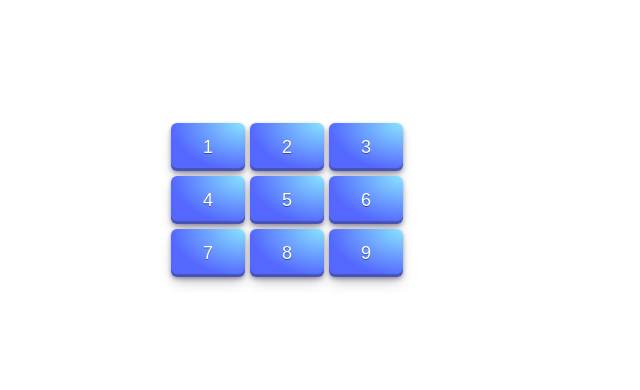
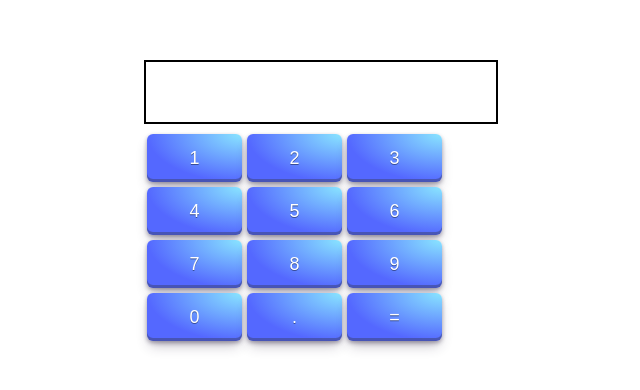
Before and after one commit to pkrzysiekk/odin-Calculator, a plain HTML site: page index.html in a window 1280 px wide. Shown: the part 208-598 px from the top of the page, without its empty margins (319-959 px from the left). Drawn offline with Linux system fonts and the light colour scheme.

Commit message:
Add lower buttons with proper styling

```diff
--- a/index.html
+++ b/index.html
@@ -22,6 +22,9 @@
             <button class="numerical"id="b7">7</button>
             <button class="numerical"id="b8">8</button>
             <button class="numerical"id="b9">9</button>
+            <button class="numerical"id="b0">0</button>
+            <button class="numerical"id="comma">.</button>
+            <button class="numerical"id="equals">=</button>
         </div>
 
     </div>
--- a/styles.css
+++ b/styles.css
@@ -10,12 +10,15 @@ body{
 }
 .container{
     display: flex;
+    flex-direction: column;
     justify-content: center;
     flex-wrap: wrap;
 
 }
 .buttons{
     display: flex;
+    justify-content: center;
+    text-align: center;
     flex-wrap: wrap;
     width: 300px;
     gap: 5px;
@@ -31,10 +34,11 @@ body{
     will-change: box-shadow,transform;
     background: radial-gradient( 100% 100% at 100% 0%, #89E5FF 0%, #5468FF 100% );
     box-shadow: 0px 2px 4px rgb(45 35 66 / 40%), 0px 7px 13px -3px rgb(45 35 66 / 30%), inset 0px -3px 0px rgb(58 65 111 / 50%);
-    padding: 0 32px;
+    padding: 0 42px;
     border-radius: 6px;
     color: #fff;
     height: 48px;
+    min-width: 95px;
     font-size: 18px;
     text-shadow: 0 1px 0 rgb(0 0 0 / 40%);
     transition: box-shadow 0.15s ease,transform 0.15s ease;
@@ -48,3 +52,11 @@ body{
     }
 
 }
+
+.display{
+    display: flex;
+    height: 60px;
+    width: 350px;
+    margin-bottom: 10px;
+    border: 2px solid black;
+}
```
